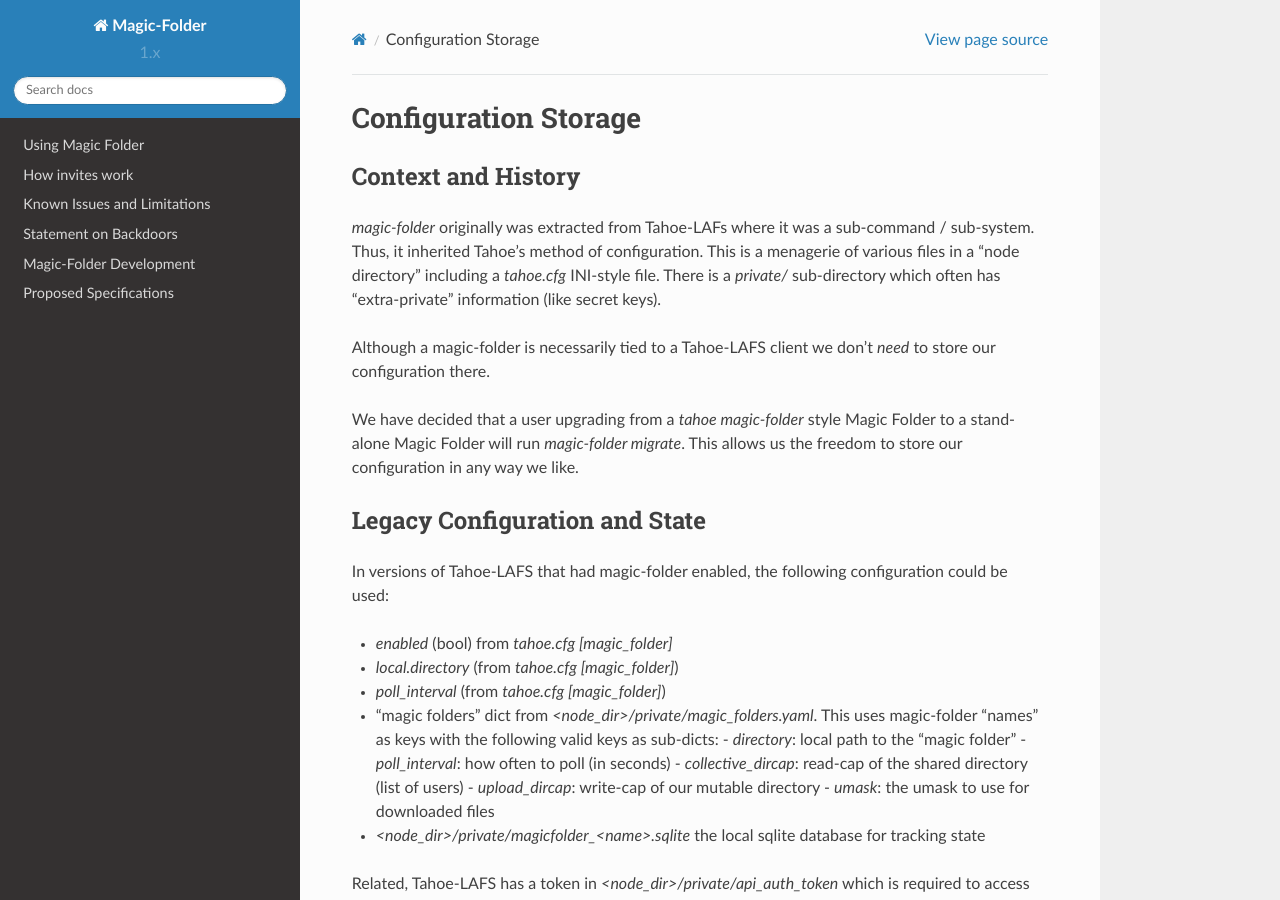
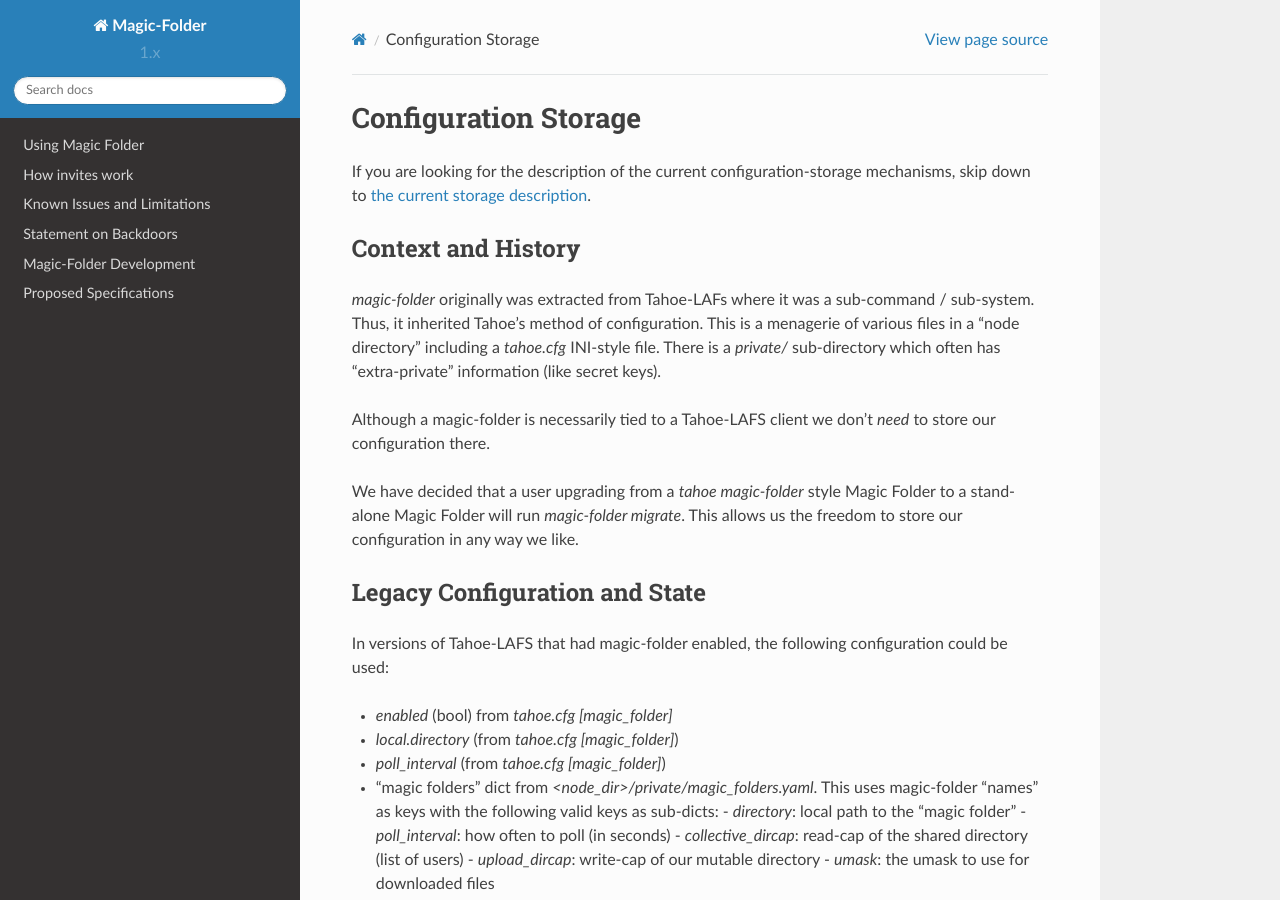
Before and after one commit to tahoe-lafs/magic-folder, a Sphinx documentation site: the page built from docs/config.rst, in a window 1280 px wide and 900 px high. Built offline with Sphinx 7.4.7 and the Read the Docs theme 2.0.0, drawn with Linux system fonts in a browser that asks for light colours.

Commit message:
add overview comment

```diff
--- a/docs/config.rst
+++ b/docs/config.rst
@@ -4,6 +4,11 @@
 
 Configuration Storage
 =====================
+
+If you are looking for the description of the current
+configuration-storage mechanisms, skip down to :ref:`the current
+storage description<current>`.
+
 
 Context and History
 -------------------
@@ -113,6 +118,8 @@
 themselves, but this should be discouraged).
 
 
+.. _current:
+
 Where and How To Store the Configuration
 ----------------------------------------
 
```
